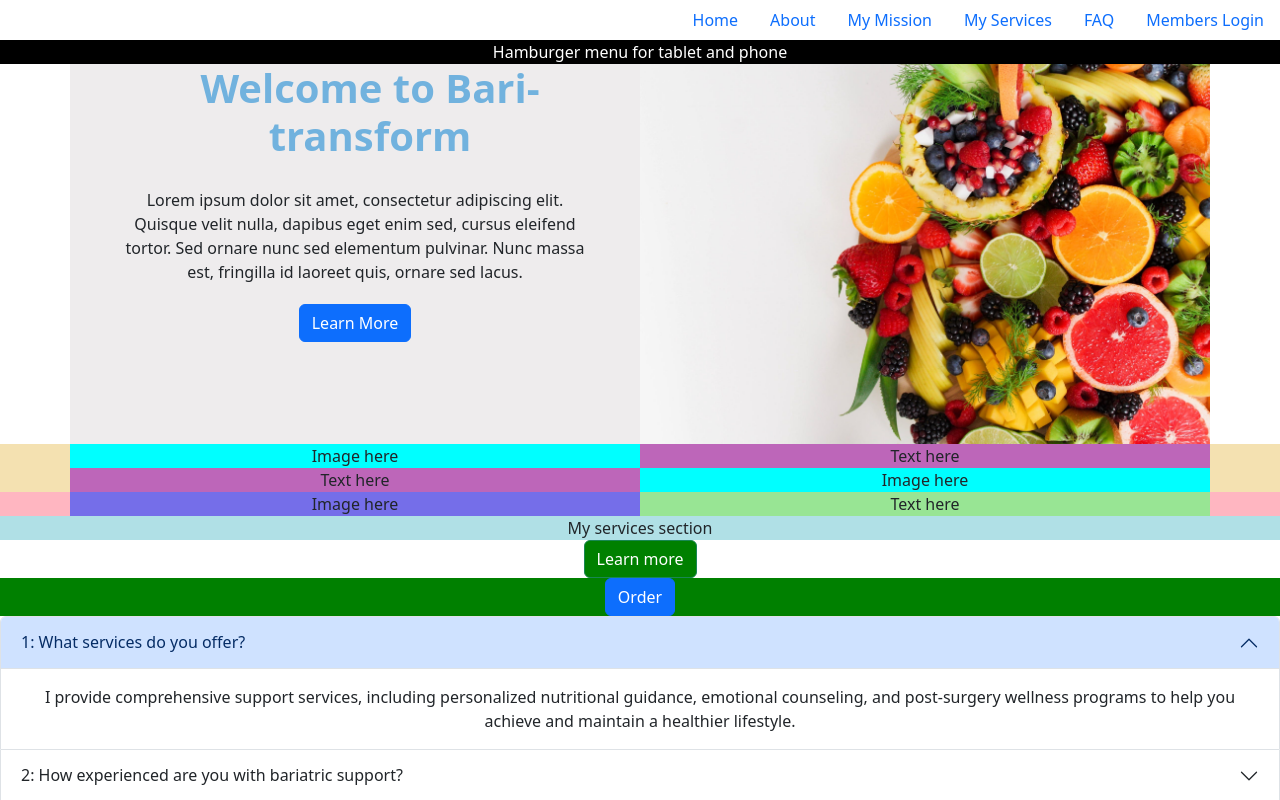
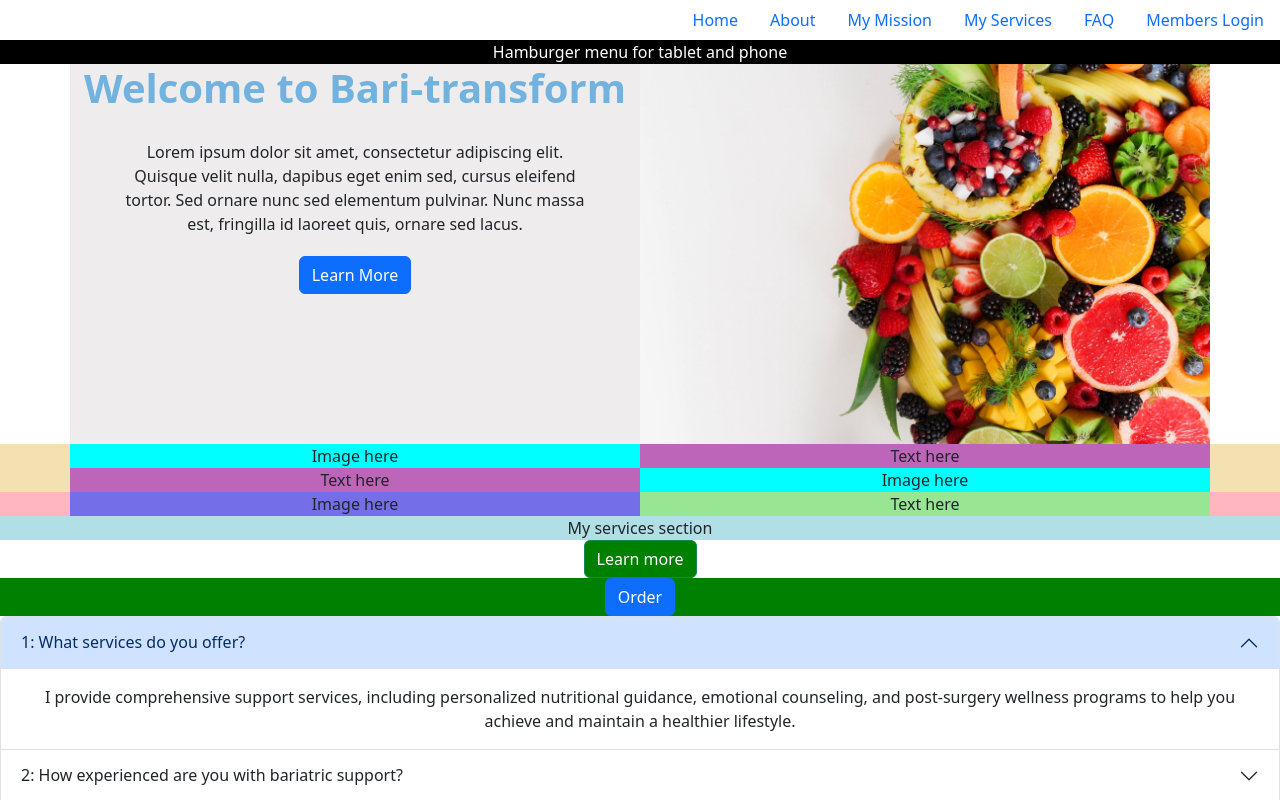
Before and after one commit to emmy-codes/bariatric-support-consulting, a React (Create React App) app: page / in a window 1280 px wide. Shown: the top 800 px of the page. Built offline with nearby package versions, Linux system fonts and the light colour scheme.

Commit message:
Update imports with SCSS instead of CSS

```diff
--- a/src/App.js
+++ b/src/App.js
@@ -1,5 +1,5 @@
 import 'bootstrap/dist/css/bootstrap.min.css';
-import './App.css';
+import './App.scss';
 import Navigation from '../src/Components/Navigation';
 import HamburgerMenu from '../src/Components/HamburgerMenu';
 import Home from '../src/Components/Home';
@@ -14,7 +14,7 @@
 
 function App() {
   return (
-    <div className="App">
+    <section className="App">
       <Navigation />
       <HamburgerMenu />
       <Home />
@@ -25,7 +25,7 @@
       <Order />
       <FAQ />
       <Footer />
-    </div>
+    </section>
   );
 }
 
```
